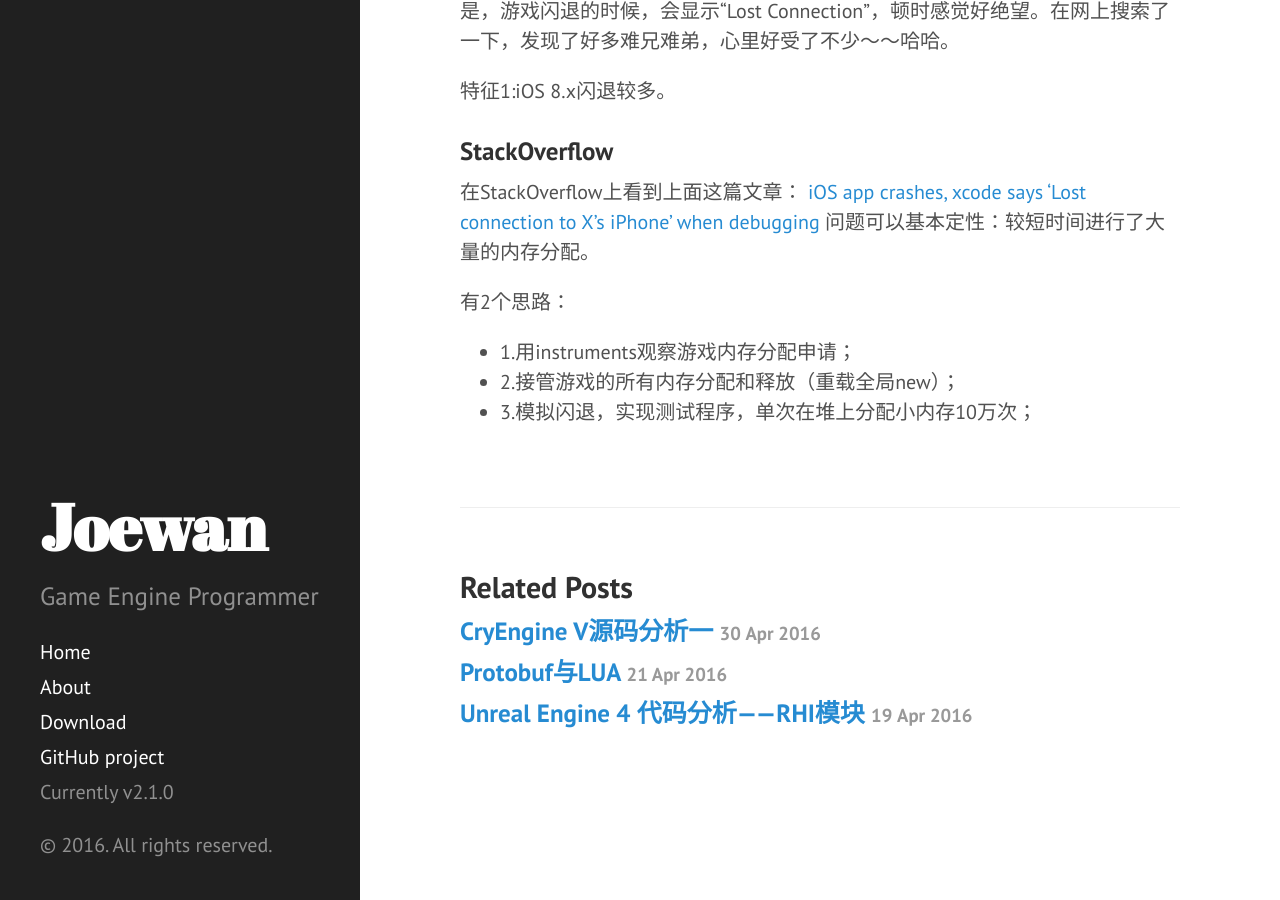
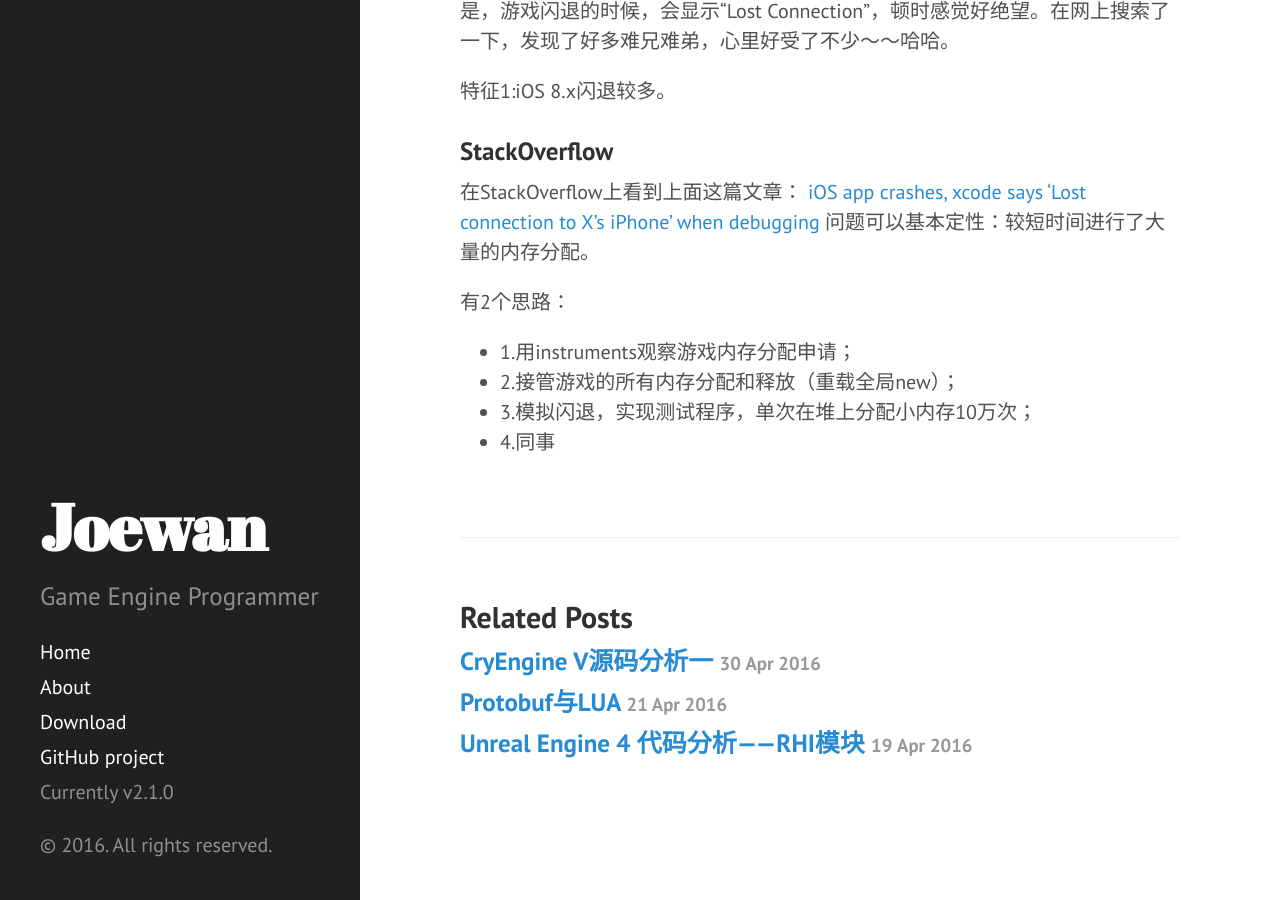
Before and after one commit to joewan/joewan.github.io, a Jekyll site: the page built from _posts/2016-05-15-lost-connection-when-debug-with-xcode.md, in a window 1280 px wide and 900 px high, scrolled down 514 px. Built offline with Jekyll 4.4.1, drawn with Linux system fonts in a browser that asks for light colours.

Commit message:
捉虫记。

```diff
--- a/_posts/2016-05-15-lost-connection-when-debug-with-xcode.md
+++ b/_posts/2016-05-15-lost-connection-when-debug-with-xcode.md
@@ -21,3 +21,4 @@ title: 捉虫记——Lost connection when debug with xcode
 + 1.用instruments观察游戏内存分配申请；
 + 2.接管游戏的所有内存分配和释放（重载全局new）；
 + 3.模拟闪退，实现测试程序，单次在堆上分配小内存10万次；
++ 4.同事
```
